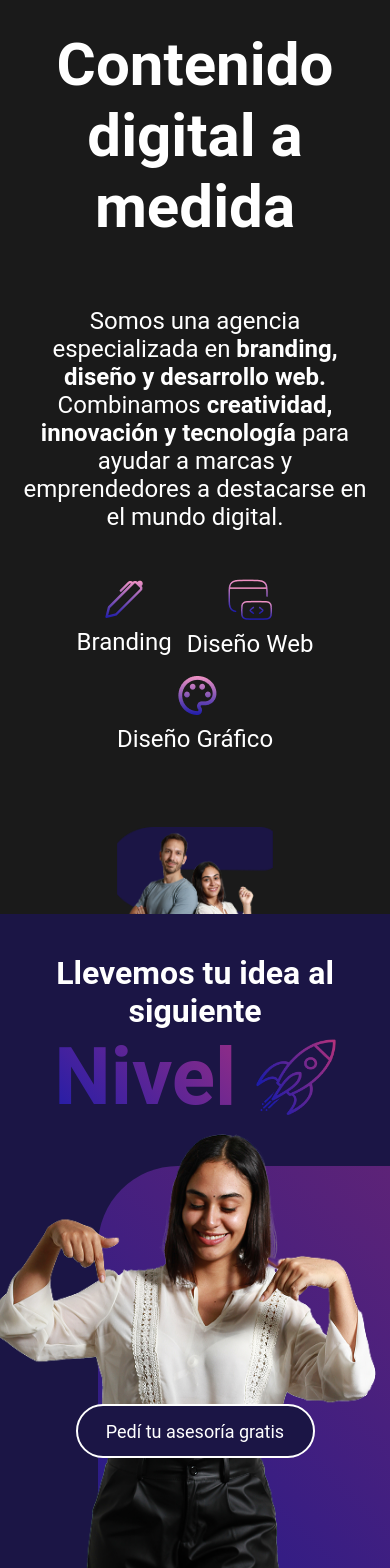
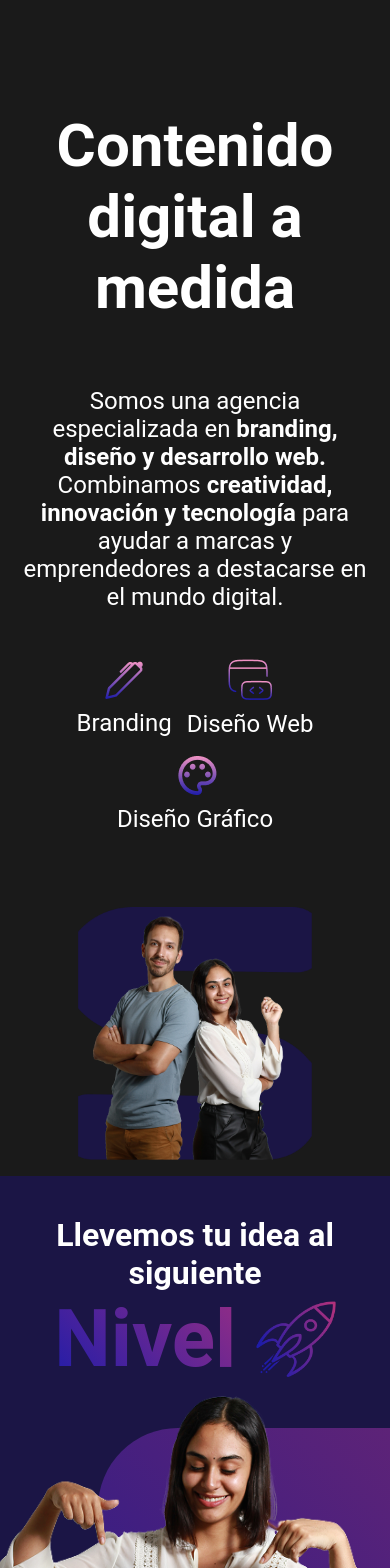
Before and after one commit to betogus/stefestudiocreativo, a React (Vite) app: page / in a window 390 px wide. Shown: the top 1568 px of the page. Built offline with nearby package versions, Linux system fonts and the light colour scheme.

Commit message:
inicio img responsive

```diff
--- a/src/components/Inicio.css
+++ b/src/components/Inicio.css
@@ -7,6 +7,7 @@
   gap: 30px;
   flex-direction: row;
   height: 100vh;
+  min-height: fit-content;
 }
 
 
@@ -64,6 +65,7 @@
   .inicio-container {
     flex-direction: column;
     align-items: center;
+    margin-bottom: 1em;
   }
 
   .inicio-title-container,
@@ -95,7 +97,7 @@
     height: auto;
   }
     .inicio-image-container {
-        width: 40%;
+        width: 60%;
         margin-top: 20px;
     }
 }
```
